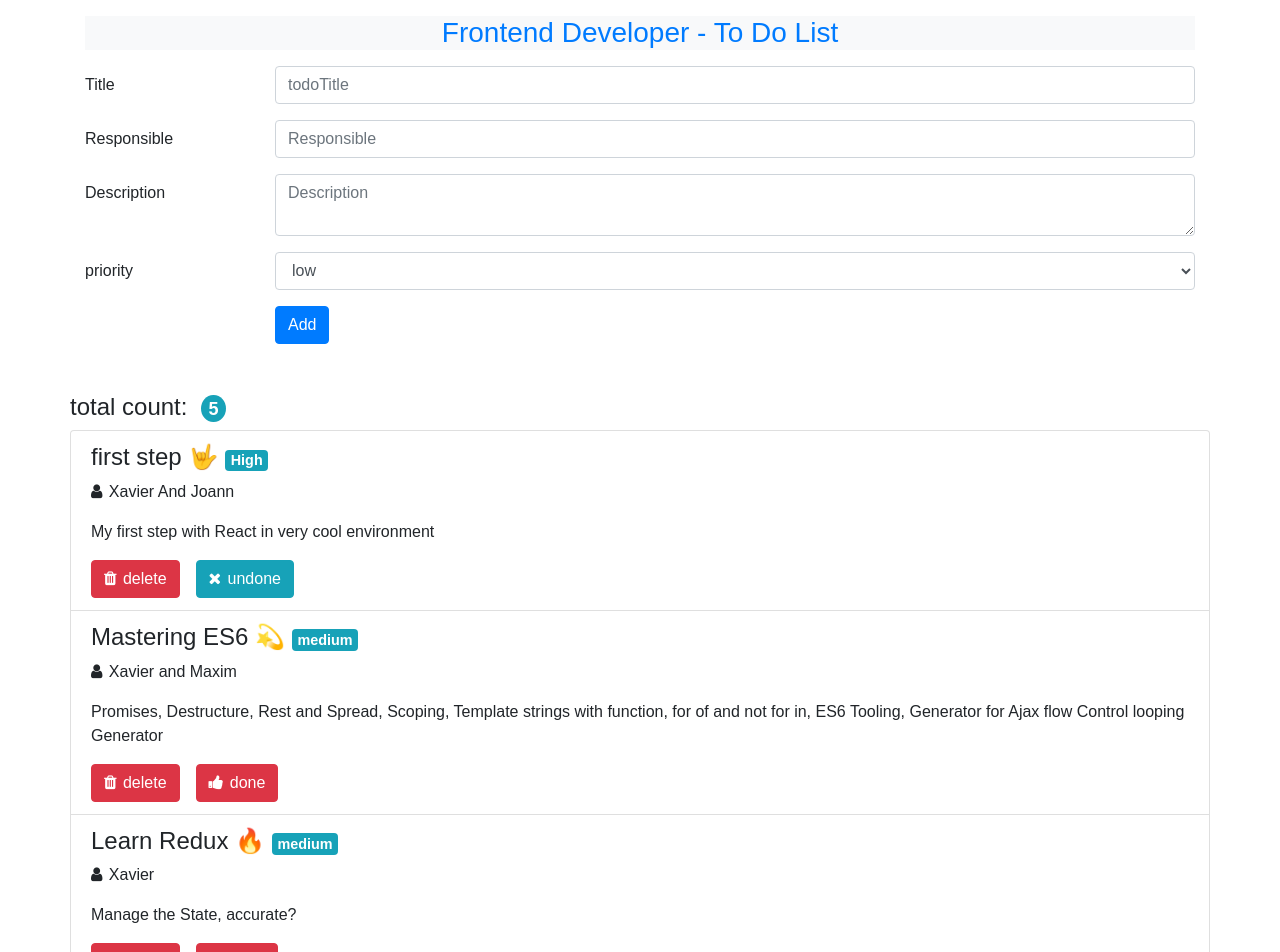
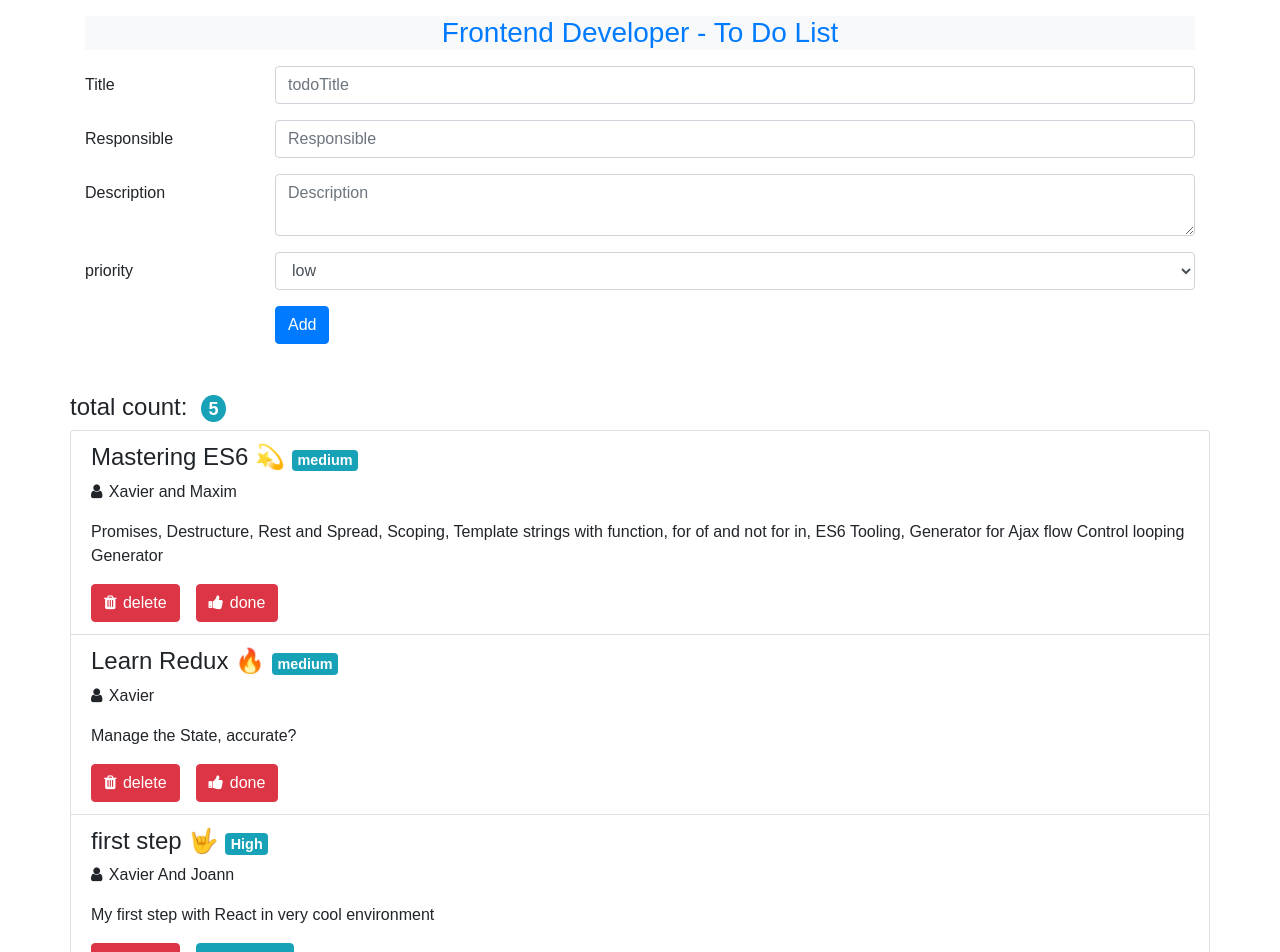
Before and after one commit to xavierartot/todolist, a React (Create React App) app: page / in a window 1280 px wide. Shown: the top 952 px of the page. Built offline with nearby package versions, Linux system fonts and the light colour scheme; the HTML template or start-up script is replaced by a standard one.

Commit message:
sort the list by done value

```diff
--- a/src/App.js
+++ b/src/App.js
@@ -169,7 +169,8 @@ export default class App extends React.Component {
   }
 
   render() {
-    let todoLoop = this.state.todos.map( (todo,index) => {
+    let sortMe = this.state.todos.sort( (a,b) => a.done - b.done)
+    let todoLoop = sortMe.map( (todo,index) => {
       return <li className="list-group-item" key={index}>
         <h4 className="list-group-item-heading">
           {todo.todoTitle} <small><span className="badge badge-info">{todo.todoPriority}</span></small>
@@ -190,7 +191,7 @@ export default class App extends React.Component {
           className={todo.done === true ? 'btn btn-info' : 'btn btn-danger' }
           onClick={() => this.handleDoneTodo(index)}>
           {
-          //is better to a library React Bootstrap 4 to avoid the syntax problem
+          //is better to use library like React Bootstrap 4 ish and component
             todo.done === true ? [<i className="fa fa-times"></i>, 'undone'] : [<i className="fa fa-thumbs-up"></i>, 'done']
           }
         </button>
```
